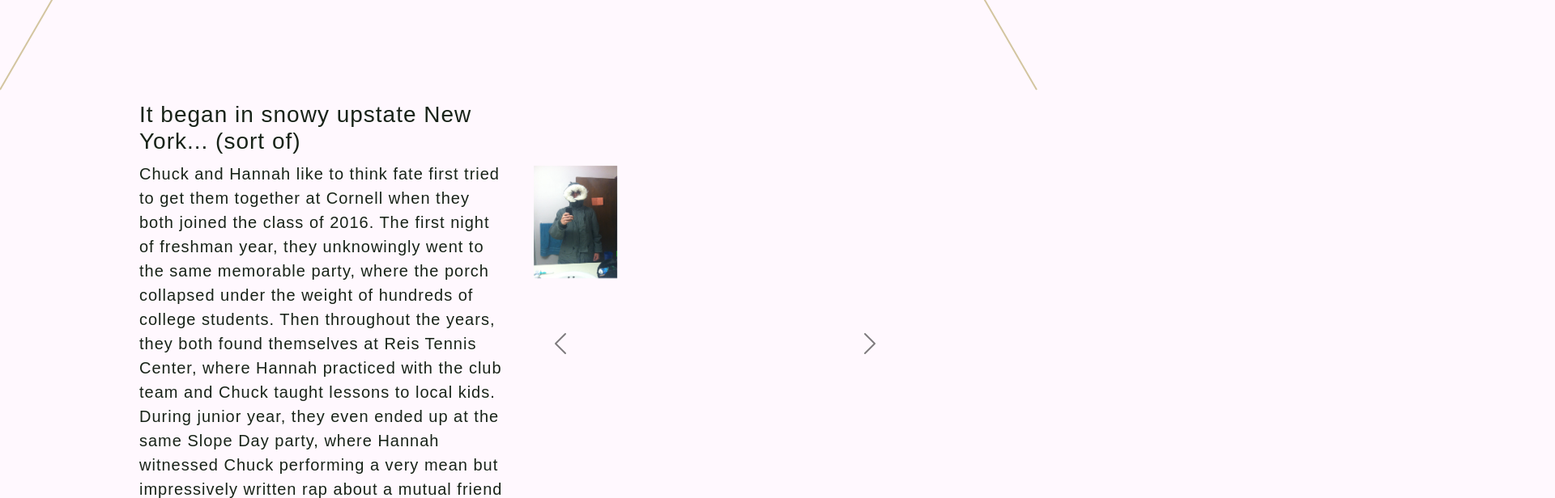
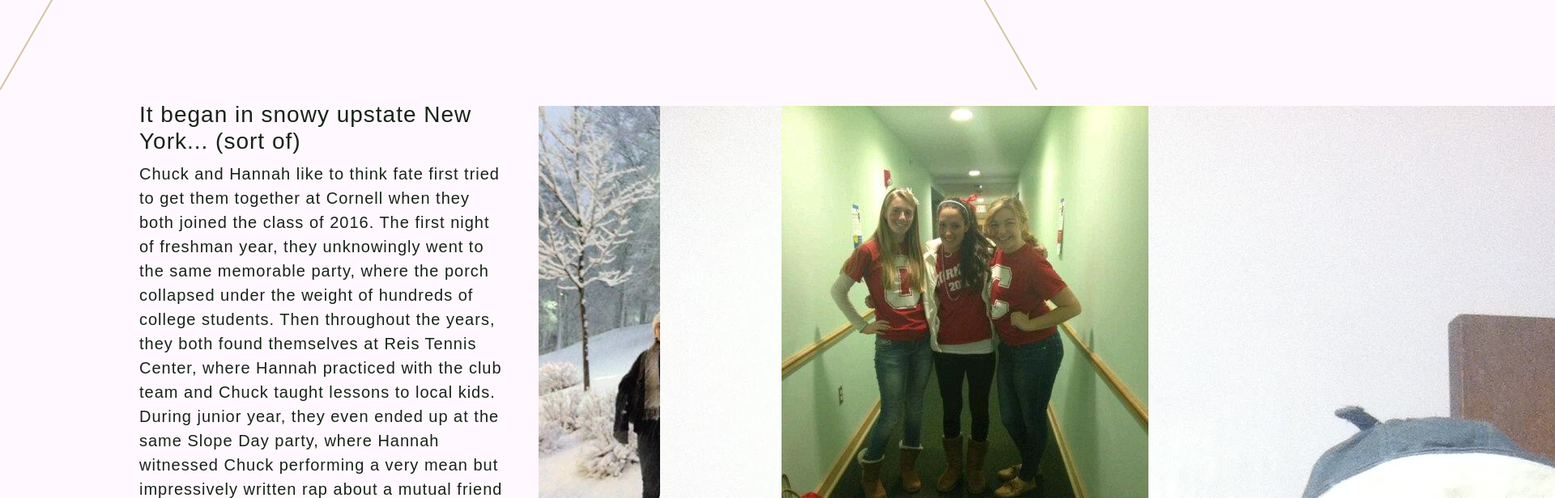
Before and after one commit to HannahStahl/wedding, a React (Create React App) app: page /story in a window 1280 px wide. Shown: the part 240-856 px from the top of the page at 81% size, 1920 px wide, since content can reach past the window. Built offline with nearby package versions, Linux system fonts and the light colour scheme; a web font is replaced by a local one.

Commit message:
Always use css for breakpoints (not javascript)

```diff
--- a/src/App.css
+++ b/src/App.css
@@ -226,6 +226,20 @@ nav a.active, .home-header {
   cursor: zoom-in;
 }
 
+.image-collage {
+  display: none;
+  @media all and (min-width: 1100px) {
+    display: block;
+  }
+}
+
+.image-carousel {
+  display: block;
+  @media all and (min-width: 1100px) {
+    display: none;
+  }
+}
+
 .carousel {
   text-align: center;
   max-width: 100%;
--- a/src/components/Story.js
+++ b/src/components/Story.js
@@ -47,11 +47,10 @@ const content = [
   }
 ];
 
-// TODO make sure this displays on iPad landscape (>1100px but iOS)
 const ImageCollage = ({ images }) => {
   const [selectedIndex, setSelectedIndex] = useState(-1);
   return (
-    <div>
+    <div className="image-collage">
       <Masonry>
         {images.map(({ filename, alt }, i) => (
           <img key={filename} src={`/images/${filename}`} alt={alt} className="story-img thumbnail" onClick={() => setSelectedIndex(i)} />
@@ -65,6 +64,7 @@ const ImageCollage = ({ images }) => {
 };
 
 const ImageCarousel = ({ images }) => (
+  <div className="image-carousel">
     <Carousel interval={null} indicators={false} variant="dark">
       {[...images].sort((a, b) => a.carouselOrder - b.carouselOrder).map(({ filename, alt }) => (
         <Carousel.Item key={filename}>
@@ -72,11 +72,10 @@ const ImageCarousel = ({ images }) => (
         </Carousel.Item>
       ))}
     </Carousel>
+  </div>
 );
 
-const Story = () => {
-  const showThumbnailCollage = window.screen.width >= 1100;
-  return (
+const Story = () => (
   <div className="story page">
     <div className="alternating-content">
       {content.map(({ header, text, images }, i) => {
@@ -91,14 +90,20 @@ const Story = () => {
             <Fade duration={2000}>
               <div className={`alternating-row ${imagesOnRight ? 'odd-row' : 'even-row'}`}>
                 {!imagesOnRight && (
-                    showThumbnailCollage ? <ImageCollage images={images} /> : <ImageCarousel images={images} />
+                  <>
+                    <ImageCollage images={images} />
+                    <ImageCarousel images={images} />
+                  </>
                 )}
                 <div className={imagesOnRight ? 'left-align' : 'right-align'}>
                   <h1>{header}</h1>
                   <p>{text}</p>
                 </div>
                 {imagesOnRight && (
-                    showThumbnailCollage ? <ImageCollage images={images} /> : <ImageCarousel images={images} />
+                  <>
+                    <ImageCollage images={images} />
+                    <ImageCarousel images={images} />
+                  </>
                 )}
               </div>
             </Fade>
@@ -108,6 +113,5 @@ const Story = () => {
     </div>
   </div>
 );
-};
 
 export default Story;
```
Lines whose indentation alone changed are shown as unchanged.
